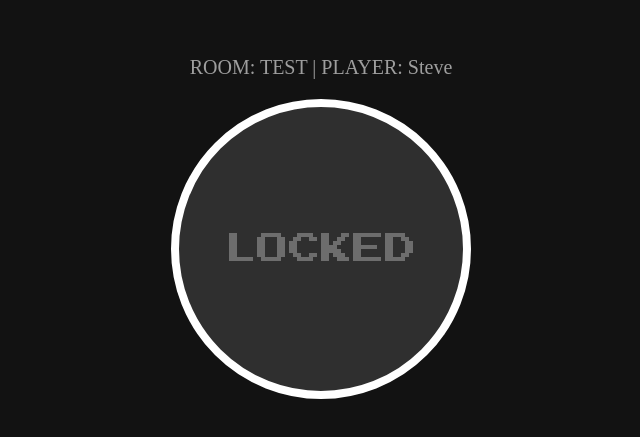
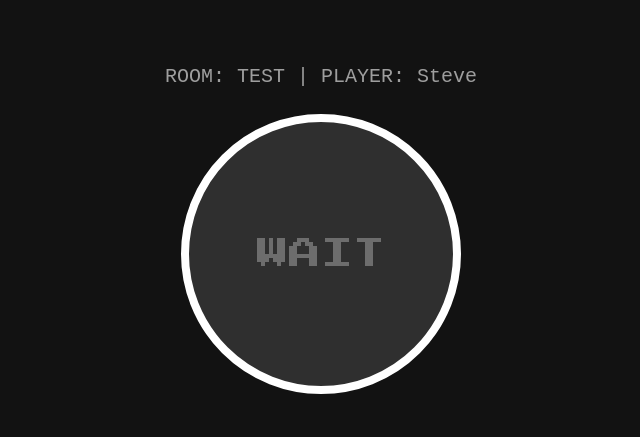
Before and after one commit to edgecdec/MinecraftJeopardy, a Next.js app: page /player in a window 1280 px wide. Shown: the part 175-612 px from the top of the page, without its empty margins (319-959 px from the left). Built offline with nearby package versions, Linux system fonts and the light colour scheme; what @mui/material-nextjs would draw is missing.

Commit message:
Update: Next.js 16, Custom Buzzer System, and Build Fixes

```diff
--- a/next.config.ts
+++ b/next.config.ts
@@ -1,9 +1,6 @@
 import type { NextConfig } from "next";
 
 const nextConfig: NextConfig = {
-  eslint: {
-    ignoreDuringBuilds: true,
-  },
   typescript: {
     ignoreBuildErrors: true,
   },
--- /dev/null
+++ b/src/app/api/game/route.ts
@@ -0,0 +1,73 @@
+import { NextRequest, NextResponse } from 'next/server';
+
+// --- IN-MEMORY STORE ---
+// Note: In Vercel Serverless, this global variable might reset if the lambda spins down.
+// For a guaranteed persistent state, use Vercel KV (Redis) or a database.
+// For local dev, this works perfectly.
+declare global {
+  var gameRooms: Record<string, RoomState>;
+}
+
+if (!global.gameRooms) {
+  global.gameRooms = {};
+}
+
+interface RoomState {
+  locked: boolean;
+  buzzed: string | null;
+  lastAction: number;
+}
+
+export async function GET(req: NextRequest) {
+  const { searchParams } = new URL(req.url);
+  const code = searchParams.get('code');
+
+  if (!code) return NextResponse.json({ error: 'Code required' }, { status: 400 });
+
+  const room = global.gameRooms[code] || { locked: true, buzzed: null, lastAction: Date.now() };
+  return NextResponse.json(room);
+}
+
+export async function POST(req: NextRequest) {
+  const body = await req.json();
+  const { code, action, player } = body;
+
+  if (!code) return NextResponse.json({ error: 'Code required' }, { status: 400 });
+
+  // Init room if not exists
+  if (!global.gameRooms[code]) {
+    global.gameRooms[code] = { locked: true, buzzed: null, lastAction: Date.now() };
+  }
+
+  const room = global.gameRooms[code];
+
+  switch (action) {
+    case 'buzz':
+      if (!room.locked && !room.buzzed) {
+        room.buzzed = player;
+        room.locked = true; // Auto-lock on buzz
+        room.lastAction = Date.now();
+      }
+      break;
+    case 'lock':
+      room.locked = true;
+      room.lastAction = Date.now();
+      break;
+    case 'unlock':
+      room.locked = false;
+      room.buzzed = null; // Clear previous buzz on unlock
+      room.lastAction = Date.now();
+      break;
+    case 'reset':
+      room.buzzed = null;
+      room.lastAction = Date.now();
+      break;
+    case 'clear':
+        room.buzzed = null;
+        room.locked = false;
+        room.lastAction = Date.now();
+        break;
+  }
+
+  return NextResponse.json(room);
+}
--- a/src/app/player/page.tsx
+++ b/src/app/player/page.tsx
@@ -1,83 +1,67 @@
 'use client';
 
-import React, { useState, useEffect, Suspense } from 'react';
-import { Box, Button, Typography, Container } from '@mui/material';
+import React, { useState, Suspense } from 'react';
+import { Box, Button, Typography } from '@mui/material';
 import { useSearchParams } from 'next/navigation';
-// import { useChannel, usePresence } from "@ably-labs/react-hooks";
+import { useBuzzer } from '@/hooks/useBuzzer';
 
 function PlayerContent() {
   const searchParams = useSearchParams();
   const name = searchParams.get('name') || 'Steve';
   const code = searchParams.get('code') || 'TEST';
 
-  const [locked, setLocked] = useState(true);
-  const [buzzed, setBuzzed] = useState(false);
-  const [winner, setWinner] = useState<string | null>(null);
-
-  // Ably Logic Placeholder
-  /*
-  const [channel] = useChannel(code, (message) => {
-    if (message.name === 'unlock') {
-      setLocked(false);
-      setBuzzed(false);
-      setWinner(null);
-    } else if (message.name === 'lock') {
-      setLocked(true);
-    } else if (message.name === 'buzz') {
-      setLocked(true);
-      setWinner(message.data.name);
-    }
-  });
-
-  const { updateStatus } = usePresence(code, { name });
-  */
+  const { buzzed, locked, buzz } = useBuzzer(code, name);
 
   const handleBuzz = () => {
     if (!locked && !buzzed) {
-      setBuzzed(true);
-      // channel.publish('buzz', { name });
+      buzz();
     }
   };
+
+  const isWinner = buzzed === name;
 
   return (
     <Box
       sx={{
         minHeight: '100vh',
-        bgcolor: winner === name ? 'success.dark' : '#121212',
+        bgcolor: isWinner ? 'success.dark' : buzzed ? 'error.dark' : '#121212',
         color: 'white',
         display: 'flex',
         flexDirection: 'column',
         alignItems: 'center',
         justifyContent: 'center',
-        p: 2
+        p: 2,
+        transition: 'background-color 0.2s'
       }}
     >
-      <Typography variant="h6" sx={{ mb: 2, color: 'grey.500' }}>
+      <Typography variant="h6" sx={{ mb: 2, color: 'grey.500', fontFamily: 'monospace' }}>
         ROOM: {code} | PLAYER: {name}
       </Typography>
 
-      {winner ? (
+      {buzzed ? (
         <Typography variant="h3" sx={{ fontFamily: '"Press Start 2P", cursive', textAlign: 'center', mb: 4 }}>
-          {winner === name ? 'YOU BUZZED!' : `${winner} BUZZED!`}
+          {isWinner ? 'YOU BUZZED!' : `${buzzed} BUZZED!`}
         </Typography>
       ) : (
         <Button
           variant="contained"
           color={locked ? "error" : "success"}
           onClick={handleBuzz}
-          disabled={locked || buzzed}
+          disabled={locked}
           sx={{
-            width: '300px',
-            height: '300px',
+            width: '280px',
+            height: '280px',
             borderRadius: '50%',
             fontSize: '2rem',
             fontFamily: '"Press Start 2P", cursive',
-            boxShadow: '0 10px 0 #000',
+            boxShadow: locked ? 'none' : '0 10px 0 #000',
             border: '8px solid white',
+            transform: locked ? 'translateY(5px)' : 'none',
+            transition: 'all 0.1s',
             '&:active': { transform: 'translateY(10px)', boxShadow: 'none' }
           }}
         >
-          {locked ? 'LOCKED' : 'BUZZ'}
+          {locked ? 'WAIT' : 'BUZZ'}
         </Button>
       )}
     </Box>
--- /dev/null
+++ b/src/hooks/useBuzzer.ts
@@ -0,0 +1,59 @@
+'use client';
+
+import { useState, useEffect, useCallback } from 'react';
+
+interface RoomState {
+  locked: boolean;
+  buzzed: string | null;
+}
+
+export function useBuzzer(code: string, playerName?: string) {
+  const [state, setState] = useState<RoomState>({ locked: true, buzzed: null });
+
+  const fetchState = useCallback(async () => {
+    try {
+      const res = await fetch(`/api/game?code=${code}`);
+      if (res.ok) {
+        const data = await res.json();
+        setState(data);
+      }
+    } catch (e) {
+      console.error("Failed to fetch game state", e);
+    }
+  }, [code]);
+
+  useEffect(() => {
+    if (!code) return;
+
+    // Initial fetch
+    fetchState();
+
+    // Poll every 500ms
+    const interval = setInterval(fetchState, 500);
+    return () => clearInterval(interval);
+  }, [code, fetchState]);
+
+  const performAction = async (action: string) => {
+    try {
+      await fetch('/api/game', {
+        method: 'POST',
+        headers: { 'Content-Type': 'application/json' },
+        body: JSON.stringify({ code, action, player: playerName })
+      });
+      fetchState(); // Immediate sync
+    } catch (e) {
+      console.error("Failed to perform action", e);
+    }
+  };
+
+  return {
+    locked: state.locked,
+    buzzed: state.buzzed,
+    buzz: () => performAction('buzz'),
+    lock: () => performAction('lock'),
+    unlock: () => performAction('unlock'),
+    clear: () => performAction('clear'),
+    reset: () => performAction('reset'),
+    refresh: fetchState
+  };
+}
```
Also changed, not shown: package.json (+4 -5 lines), src/app/api/auth/route.ts (deleted, +0 -8 lines), src/app/host/page.tsx (+26 -15 lines), tsconfig.json (+19 -5 lines), 1 other file (tests, documents, lock files or other folders).
